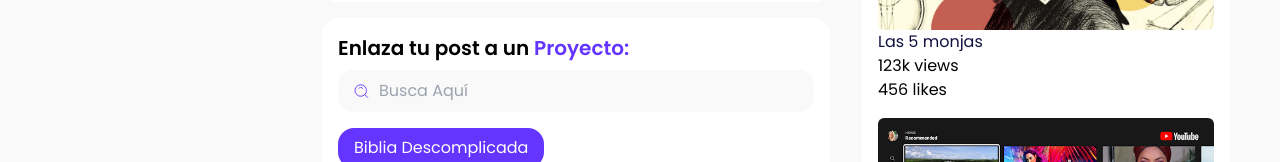
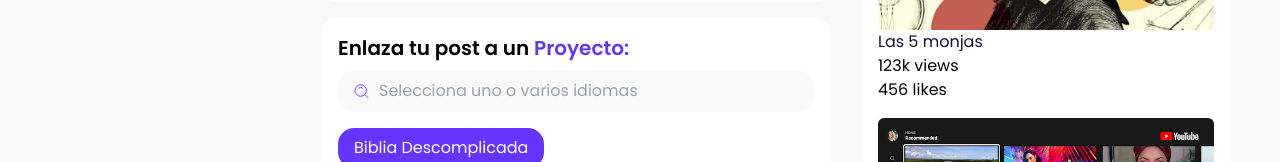
Before and after one commit to KevinV2dev/Flowshopy-main, a Next.js app: page /LayoutApp/Creador in a window 1280 px wide. Shown: the part 484-646 px from the top of the page. Built offline with nearby package versions, Linux system fonts and the light colour scheme.

Commit message:
fix RC input

```diff
--- a/src/app/components/Crearproyecto.tsx
+++ b/src/app/components/Crearproyecto.tsx
@@ -3,6 +3,7 @@ import Image from 'next/image';
 import CheckIcon from '../assets/Icons/Checkicon';
 import InputSearch from './InputSearch';
 import Iconsearch from '../assets/Icons/Iconsearch';
+import IconTag from '../assets/Icons/Icontag';
 interface Props {
 
 }
@@ -11,6 +12,7 @@ interface Props {
 
 const Crearproyecto: React.FC<Props> = ({  }) => {
   const [searchValue, setSearchValue] = useState('');
+  const [searchValue2, setSearchValue2] = useState('');
 
 
   return (
@@ -52,7 +54,7 @@ const Crearproyecto: React.FC<Props> = ({  }) => {
                 </div>
             </div>
 
-            <div className='flex flex-col rounded-2xl bg-Clouds'>
+            <div className='bg-Clouds flex flex-col gap-4 p-4 rounded-2xl'>
             <span className='font-semibold text-xl'> Elige un
                 <span className=' inline-flex px-1'>
                       <span className='text-PrimaryF'>Idioma</span>
@@ -60,9 +62,25 @@ const Crearproyecto: React.FC<Props> = ({  }) => {
                       <Image src='/proyectocheck.svg' className='ml-[10px]' width={24} height={24} alt="flag"/>
                 </span>
               </span>
+              <InputSearch
+                  placeholder='Selecciona uno o varios idiomas'
+                  type='search'
+                  icon={<IconTag/>}
+                  value={searchValue2}
+                  onChange={(e) => setSearchValue2(e.target.value)}
+                  />
+
+               <div className='flex gap-4 '>
+                <label className='rounded-2xl bg-Selector text-DarkGray py-1 px-4'> Inglés </label>
+                <label className='rounded-2xl bg-Selector text-DarkGray py-1 px-4'> Español </label>
+
+                </div>
             </div>
 
-
+              <div className='flex flex-col gap-4 '>
+                <button className='bg-PrimaryF rounded-xl py-3 text-Clouds font-semibold text-xl'>Crear Proyecto</button>
+                <button className='bg-Selector rounded-xl py-3 text-DarkGray font-semibold text-xl'>Cancelar</button>
+              </div>
 
 
         </div>
--- a/src/app/components/CreatorForm.tsx
+++ b/src/app/components/CreatorForm.tsx
@@ -16,6 +16,7 @@ import TituloComponent from "./Titulocomponent";
 
 const CreatorForm: React.FC = () => {
 
+  const [searchValue, setSearchValue] = useState('');
   // Array para Craremos Cards, de selecionar UN video o Short
   const cardItems = [
     { image: Sourcecardyt, text: "Video" },
@@ -80,7 +81,13 @@ const CreatorForm: React.FC = () => {
       <div className="link-Project bg-Clouds flex flex-col p-4 rounded-2xl gap-2 ">
             <span className="text-xl font-semibold">Enlaza tu post a un <span className="text-PrimaryF">Proyecto:</span> </span>
               <div className="w-full relative">
-                <InputSearch/>
+              <InputSearch
+                  placeholder='Selecciona uno o varios idiomas'
+                  type='search'
+                  icon={<Iconsearch/>}
+                  value={searchValue}
+                  onChange={(e) => setSearchValue(e.target.value)}
+                  />
             </div>
 
               <div className="flex flex-row gap-4 mt-2">
@@ -99,7 +106,13 @@ const CreatorForm: React.FC = () => {
             </div>
 
             <div className="w-full relative">
-                <InputSearch/>
+            <InputSearch
+                  placeholder='Selecciona uno o varios idiomas'
+                  type='search'
+                  icon={<Iconsearch/>}
+                  value={searchValue}
+                  onChange={(e) => setSearchValue(e.target.value)}
+                  />
             </div>
 
             <div className="flex flex-row gap-4">
```
